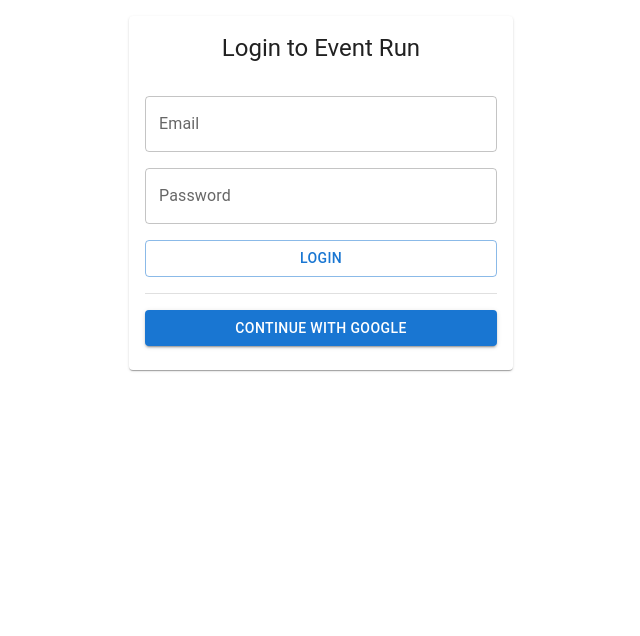
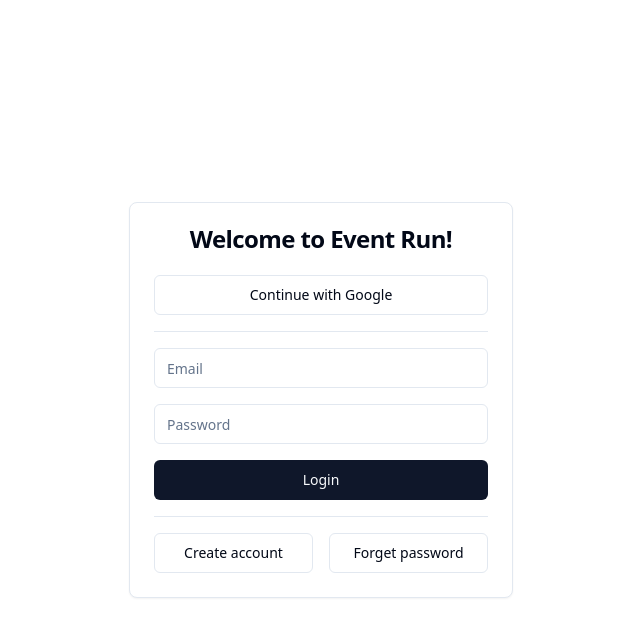
Before and after one commit to henrytsyu/event-run, a Next.js app: page /login in a window 1280 px wide. Shown: the top 636 px of the page, without its empty margins (319-959 px from the left). Built offline with nearby package versions, Linux system fonts and the light colour scheme.

Commit message:
feat: login page in shadcn with backend

```diff
--- a/app/layout.tsx
+++ b/app/layout.tsx
@@ -1,6 +1,9 @@
+import type { Metadata } from "next";
+
 import "./globals.css";
+import { Toaster } from "@/components/ui/toaster";
 
-export const metadata = {
+export const metadata: Metadata = {
   title: "Event Run",
   description: "Automatic score tallying system for checkpoint-based events",
 };
@@ -12,8 +15,9 @@ export default function RootLayout({
 }) {
   return (
     <html lang="en">
-      <body className="bg-background text-foreground">
+      <body>
         {children}
+        <Toaster />
       </body>
     </html>
   );
--- /dev/null
+++ b/app/login/login.ts
@@ -0,0 +1,19 @@
+"use server";
+
+import { createClient } from "@/utils/supabase/server";
+import { cookies } from "next/headers";
+import { redirect } from "next/navigation";
+
+export const loginWithEmail = async (
+  email: string,
+  password: string
+): Promise<boolean> => {
+  const supabase = createClient(cookies());
+  const { error } = await supabase.auth.signInWithPassword({ email, password });
+
+  if (error) {
+    return true;
+  } else {
+    return redirect("/");
+  }
+};
--- a/app/login/page.tsx
+++ b/app/login/page.tsx
@@ -1,27 +1,63 @@
-import { Button, Card, CardContent, CardHeader, Divider, Stack, TextField } from "@mui/material";
+"use client";
+
+import { Card, CardContent, CardHeader, CardTitle } from "@/components/ui/card";
+import { loginWithEmail } from "./login";
+import { Button } from "@/components/ui/button";
+import { Separator } from "@/components/ui/separator";
+import { Input } from "@/components/ui/input";
+import Link from "next/link";
+import { useToast } from "@/components/ui/use-toast";
 
 export default function Login() {
+  const { toast } = useToast();
+
+  const _loginWithEmail = async (formData: FormData) => {
+    const email: string = formData.get("email")?.toString()!;
+    const password: string = formData.get("password")?.toString()!;
+    if (await loginWithEmail(email, password)) {
+      toast({
+        variant: "destructive",
+        title: "Invalid login credentials!",
+        description: "Please check your email and password.",
+      });
+    }
+  };
+
   return (
-    <main className="p-4 flex flex-col items-center">
+    <main className="h-screen flex items-center justify-center">
       <Card className="min-w-96">
-        <CardHeader
-          className="flex flex-col items-center"
-          title="Login to Event Run"
-        />
-        <CardContent>
-          <Stack className="space-y-4">
-            <TextField label="Email" type="email" />
-            <TextField label="Password" type="password" />
-            <Button variant="outlined">
+        <CardHeader>
+          <CardTitle className="flex justify-center">
+            Welcome to Event Run!
+          </CardTitle>
+        </CardHeader>
+        <CardContent className="space-y-4">
+          <Button variant="outline" className="w-full">
+            Continue with Google
+          </Button>
+          <Separator />
+          <form action={_loginWithEmail} className="space-y-4">
+            <Input name="email" type="email" placeholder="Email" />
+            <Input name="password" type="password" placeholder="Password" />
+            <Button type="submit" className="w-full">
               Login
             </Button>
-            <Divider />
-            <Button variant="contained" className="bg-blue-500">
-              Continue with Google
-            </Button>
-          </Stack>
+          </form>
+          <Separator />
+          <div className="flex space-x-4">
+            <Link href="/register" className="w-full">
+              <Button variant="outline" className="w-full">
+                Create account
+              </Button>
+            </Link>
+            <Link href="/forget-password" className="w-full">
+              <Button variant="outline" className="w-full">
+                Forget password
+              </Button>
+            </Link>
+          </div>
         </CardContent>
       </Card>
     </main>
-  )
+  );
 }
```
